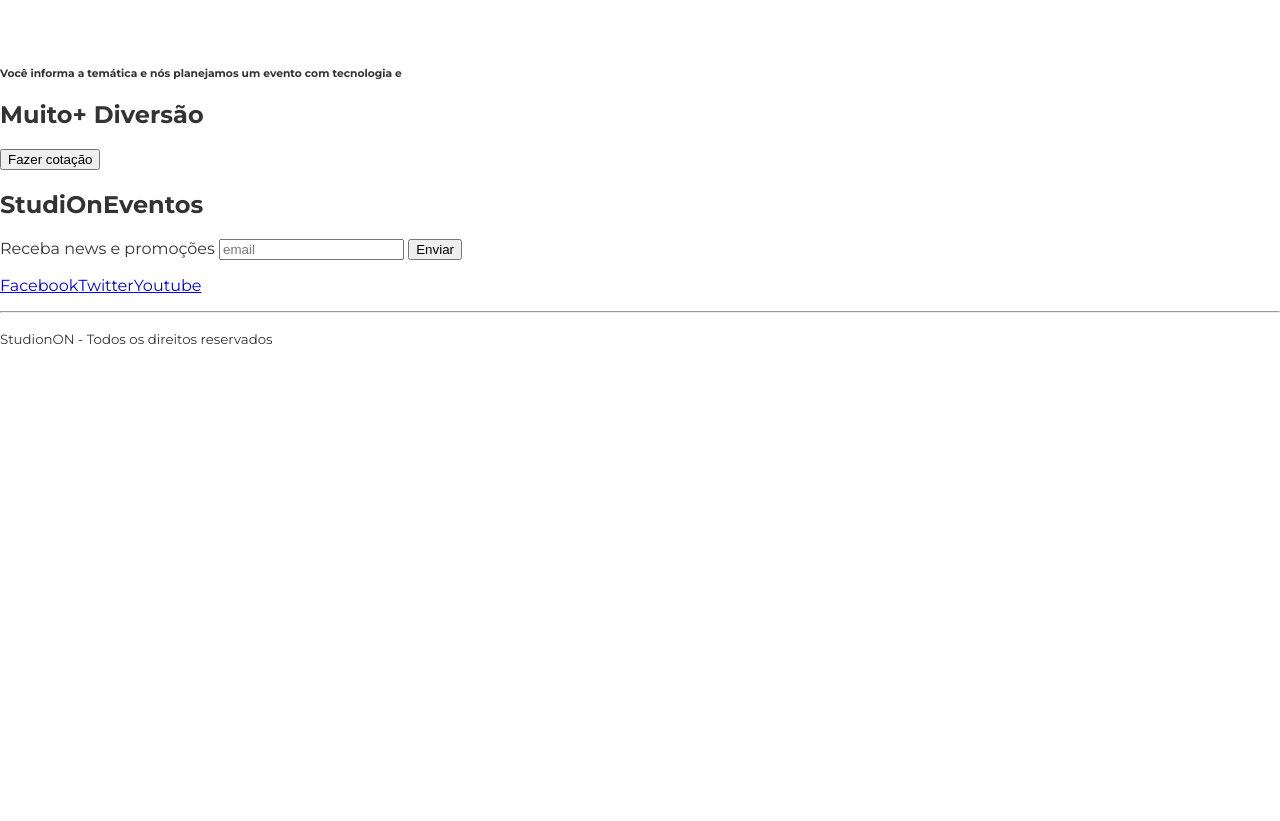
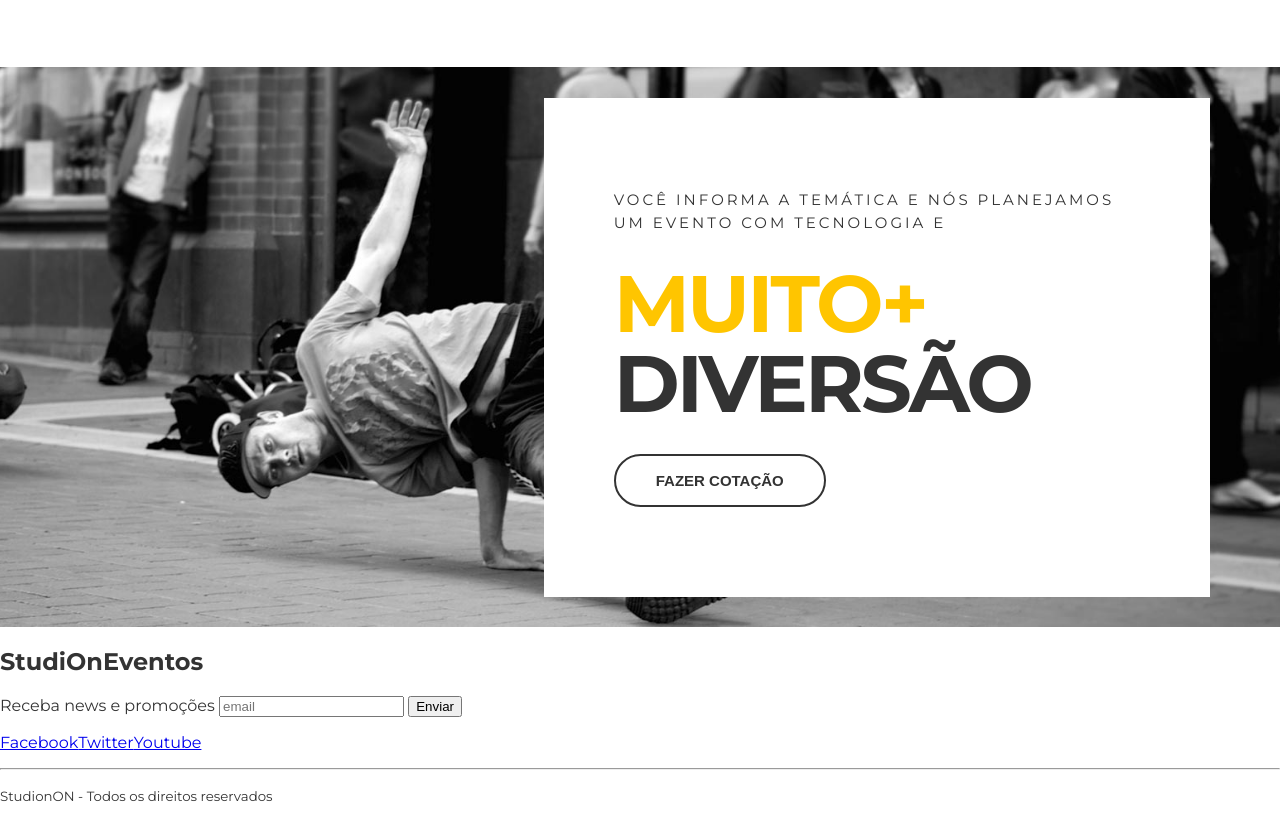
Before and after one commit to ewertonlp/studion, a website: page src/index.html in a window 1280 px wide. Shown: the part 1560-2381 px from the top of the page. Before the commit the page ends 1924 px from the top, so only its background shows below. Drawn offline with Linux system fonts and the light colour scheme.

Commit message:
feat(quote): apply style to the quote section.

```diff
--- a/src/index.html
+++ b/src/index.html
@@ -10,7 +10,7 @@
 </head>
 
 <body>
-    <nav class="navbar" >
+    <nav class="navbar">
         <div class="container navbar__container">
             <h1 class="logo-studion">
                 Studi<span class="copy--primary">On</span>
@@ -68,11 +68,13 @@
             </div>
         </section>
 
-        <section>
-            <div>
-                <h6>Você informa a temática e nós planejamos um evento com tecnologia e</h6>
-                <h2><span>Muito+ </span>Diversão</h2>
-                <button>Fazer cotação</button>
+        <section class="quote">
+            <div class="container quote__container">
+                <div class="quote__copy">
+                    <h6>Você informa a temática e nós planejamos um evento com tecnologia e</h6>
+                    <h2><span class="copy--primary">Muito+ </span>Diversão</h2>
+                    <button class="btn btn--quote">Fazer cotação</button>
+                </div>
             </div>
         </section>
     </main>
--- a/src/style.css
+++ b/src/style.css
@@ -220,3 +220,52 @@ h6 {
     color: var(--color-copy);
     background: unset;
 }
+
+.quote {
+    background-image: url(./images/parallax.jpg);
+
+    background-repeat: no-repeat;
+    background-attachment: fixed;
+    background-size: cover;
+    background-position: center;
+}
+
+.quote__container {
+    display: grid;
+    align-items: center;
+    justify-items: end;
+    min-height: 70vh;
+}
+
+.quote__copy {
+    background-color: #fff;
+    padding: 5.625rem 4.375rem;
+}
+
+.quote__copy h6 {
+    font-size: .9375rem;
+    font-weight: 400;
+    letter-spacing: .1875rem;
+    line-height: 1.4375rem;
+    text-transform: uppercase;
+    max-width: 53ch;
+    margin: 0;
+}
+
+.quote__copy h2 {
+    font-size: 5rem;
+    line-height: 5rem;
+    text-transform: uppercase;
+    letter-spacing: -.1875rem;
+    margin: 1.875rem 0;
+}
+
+.quote__copy h2 span {
+    display: block;
+}
+
+.btn--quote {
+    color: var(--color-copy);
+    border-color: var(--color-copy);
+    background: unset;
+}
```
